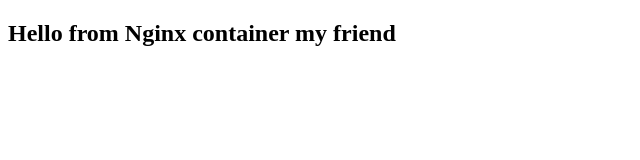
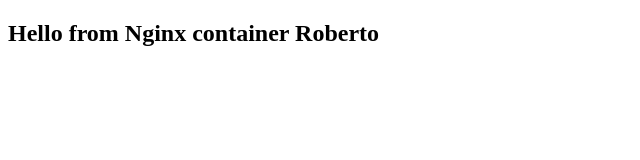
Before and after one commit to javierazcoiti/docker, a plain HTML site: page index.html in a window 1280 px wide. Shown: the full height of the page, 0-640 px from the left. Drawn offline with Linux system fonts and the light colour scheme.

Commit message:
Update index.html

```diff
--- a/index.html
+++ b/index.html
@@ -5,6 +5,6 @@
   <title>Docker Nginx</title>
 </head>
 <body>
-  <h2>Hello from Nginx container my friend</h2>
+  <h2>Hello from Nginx container Roberto</h2>
 </body>
 </html>
```
